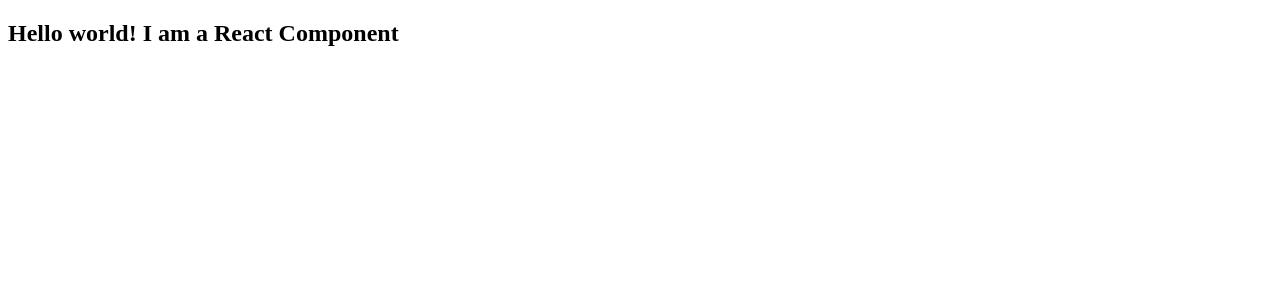
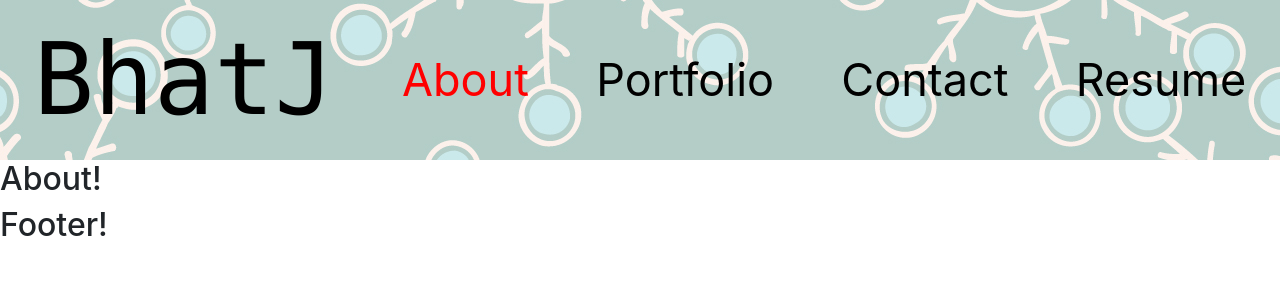
Before and after one commit to BhatJ/react-portfolio, a React (Create React App) app in the folder react-portfolio/: page / in a window 1280 px wide. Shown: the top 300 px of the page. Built offline with nearby package versions, Linux system fonts and the light colour scheme.

Commit message:
Added header component
Added placeholders for required components

```diff
--- a/react-portfolio/src/App.js
+++ b/react-portfolio/src/App.js
@@ -1,11 +1,6 @@
-import React from 'react';
-// First we import our Hello component from our components folder.
-import Hello from './components/Hello';
+import React from "react";
+import ReactPortfolio from "./components/ReactPortfolio";
 
-// React apps typically have a single App component at the very top that can reference other React components.
-// This component, `App`, is our main component that is importing `Hello` and rendering it in the return method.
-function App() {
-  return <Hello />;
-}
+const App = () => <ReactPortfolio />;
 
 export default App;
--- /dev/null
+++ b/react-portfolio/src/components/Footer.js
@@ -0,0 +1,9 @@
+import React from 'react';
+
+export default function Footer() {
+  return (
+    <div>
+      <h2>Footer!</h2>
+    </div>
+  );
+}
--- /dev/null
+++ b/react-portfolio/src/components/Header.js
@@ -0,0 +1,64 @@
+import React, { useState }  from 'react';
+import Navigation from './Navigation';
+import background from '../assets/background.jpg'
+
+const styles = {
+  navbarStyle: {
+    display: 'flex',
+    height: '20vh',
+    backgroundImage: `url(${background})`,
+    justifyContent: 'space-around',
+    alignItems: 'center',
+  },
+  usernameStyle: {
+    fontSize: '100px',
+    color: 'Black',
+  },
+  linkStyle: {
+    fontSize: '45px',
+    color: 'Black',
+  },
+  linkStyleActive: {
+    fontSize: '45px',
+    color: 'Red',
+  },
+};
+
+export default function Header() {
+  const [currentSection, setCurrentSection] = useState('About');
+
+  const handleSectionChange = (section) => setCurrentSection(section);
+
+  return (
+    <div>
+      <nav style = {styles.navbarStyle}>
+        <code style = {styles.usernameStyle}>BhatJ</code>
+        <a href="#"
+           style = {currentSection === 'About' ? styles.linkStyleActive : styles.linkStyle}
+           onClick={() => handleSectionChange('About')}
+        >
+          About
+        </a>
+        <a href="#"
+           style = {currentSection === 'Portfolio' ? styles.linkStyleActive : styles.linkStyle}
+           onClick={() => handleSectionChange('Portfolio')}
+        >
+          Portfolio
+        </a>
+        <a href="#"
+           style = {currentSection === 'Contact' ? styles.linkStyleActive : styles.linkStyle}
+           onClick={() => handleSectionChange('Contact')}
+        >
+          Contact
+        </a>
+        <a href="#"
+           style = {currentSection === 'Resume' ? styles.linkStyleActive : styles.linkStyle}
+           onClick={() => handleSectionChange('Resume')}
+        >
+          Resume
+        </a>
+      </nav>
+      <Navigation currentSection={currentSection} handleSectionChange={handleSectionChange}/>
+    </div>
+  );
+}
--- a/react-portfolio/src/components/Hello.js
+++ /dev/null
@@ -1,18 +0,0 @@
-import React from 'react';
-
-// React components are isolated parts of an application that help organize and isolate different parts of the program into smaller chunks
-// We can pass data to these components and even render other components inside other components.
-// The `Hello` component is a child of our `App` component and is responsible for rendering the "Hello World" header.
-function Hello() {
-  const message = 'Hello world! I am a React Component';
-  // The return statement contains something called "JSX"
-  // JSX is a syntax extension to Javascript that allows us to write HTML inside Javascript
-  // Expressions in JSX should be placed in curly braces {}
-  return (
-    <div className="container">
-      <h2>{message}</h2>
-    </div>
-  );
-}
-
-export default Hello;
--- /dev/null
+++ b/react-portfolio/src/components/Navigation.js
@@ -0,0 +1,9 @@
+import React from 'react';
+
+export default function Navigation({ currentSection, handleSectionChange }) {
+  return (
+    <div>
+      <h2>{currentSection}!</h2>
+    </div>
+  );
+}
--- /dev/null
+++ b/react-portfolio/src/components/ReactPortfolio.js
@@ -0,0 +1,13 @@
+import React from 'react';
+import Header from './Header';
+import Footer from './Footer';
+
+export default function PortfolioContainer() {
+
+  return (
+    <div>
+      <Header />
+      <Footer />
+    </div>
+  );
+}
--- /dev/null
+++ b/react-portfolio/src/components/sections/About.js
@@ -0,0 +1 @@
+// Placeholder for About page component
--- /dev/null
+++ b/react-portfolio/src/components/sections/Contact.js
@@ -0,0 +1 @@
+// Placeholder for Contact page component
--- /dev/null
+++ b/react-portfolio/src/components/sections/Portfolio.js
@@ -0,0 +1 @@
+// Placeholder for About portfolio component
--- /dev/null
+++ b/react-portfolio/src/components/sections/Project.js
@@ -0,0 +1 @@
+// Placeholder for project component
--- /dev/null
+++ b/react-portfolio/src/components/sections/Resume.js
@@ -0,0 +1 @@
+// Placeholder for Resume page component
--- a/react-portfolio/src/index.js
+++ b/react-portfolio/src/index.js
@@ -2,6 +2,6 @@
 import ReactDOM from 'react-dom';
 import App from './App';
 
-// The ReactDOM.render method is used to render a react element into the actual DOM
-// The first argument is the component we want to render, and the second is the container element on the page
+import 'bootstrap/dist/css/bootstrap.min.css';
+
 ReactDOM.render(<App />, document.getElementById('root'));
```
Also changed, not shown: react-portfolio/src/assets/background.jpg (added).
